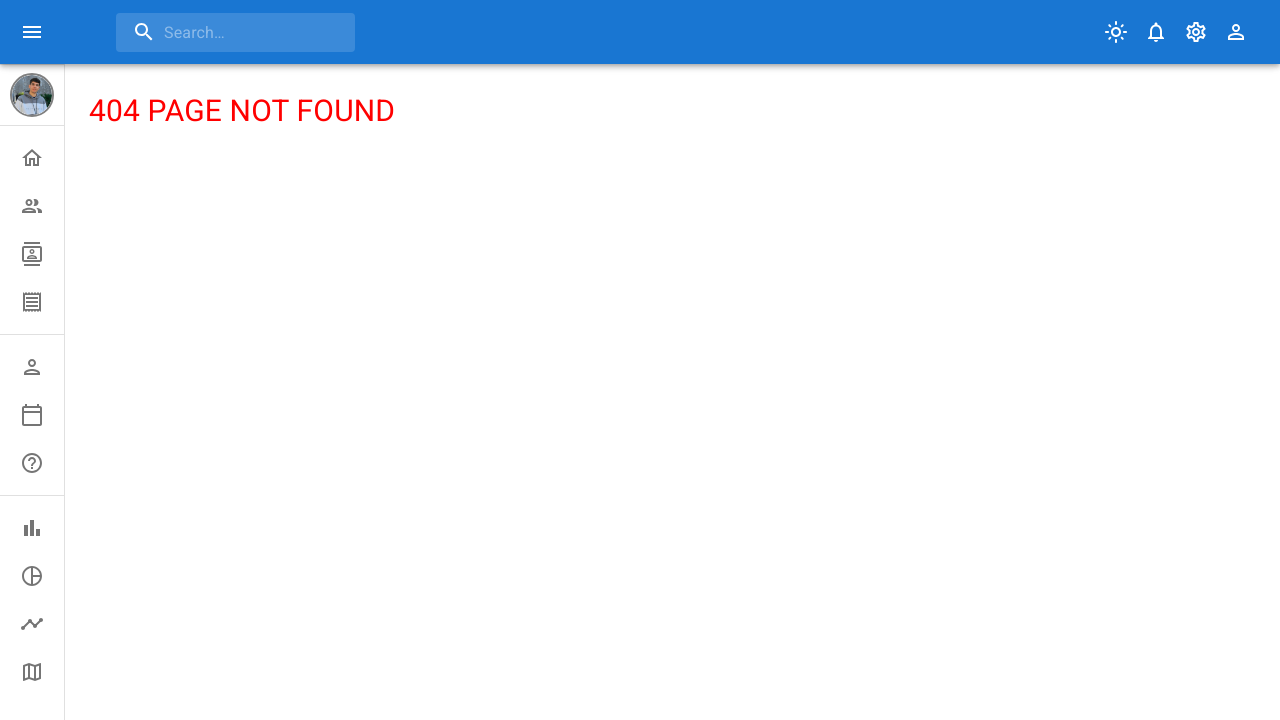
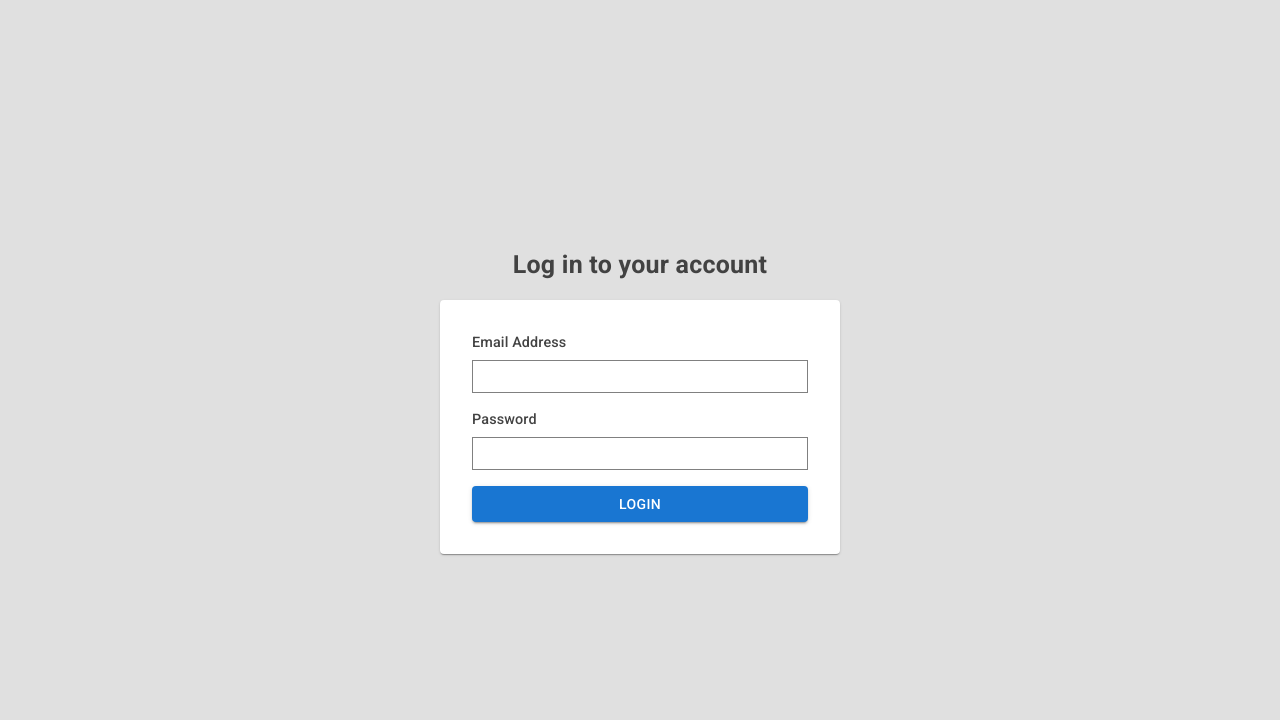
Before and after one commit to Amr-Kamall/dashboard, a React (Vite) app: page /login in a window 1280 px wide. Before the commit this address had no page. Shown: the top 720 px of the page. Built offline with nearby package versions, Linux system fonts and the light colour scheme.

Commit message:
create login func

```diff
--- a/package.json
+++ b/package.json
@@ -25,6 +25,7 @@
     "@nivo/geo": "^0.85.1",
     "@nivo/line": "^0.85.1",
     "@nivo/pie": "^0.85.1",
+    "@supabase/supabase-js": "^2.39.8",
     "react": "^18.2.0",
     "react-dom": "^18.2.0",
     "react-hook-form": "^7.51.1",
--- a/src/App.jsx
+++ b/src/App.jsx
@@ -13,6 +13,8 @@ import Form from "./pages/form/Form";
 import Invoices from "./pages/invoices/Invoices";
 import LineChart from "./pages/lineChart/LineChart";
 import PieChart from "./pages/pieChart/PieChart";
+import LoginForm from "./pages/authantication/LoginForm";
+import ProtectedRoute from "./components/ProtectedRoute";
 // import Spinner from "./components/Spinner";
 // const Dashboard = lazy(() => import("./pages/dashboard/Dashboard"));
 // const Team = lazy(() => import("./pages/team/Team"));
@@ -33,7 +35,15 @@ function App() {
     <BrowserRouter>
       {/* <Suspense fallback={<h1>loading...</h1>}> */}
       <Routes>
-        <Route path="/" element={<AppLayout />}>
+        <Route path="login" element={<LoginForm />} />
+        <Route
+          path="/"
+          element={
+            <ProtectedRoute>
+              <AppLayout />
+            </ProtectedRoute>
+          }
+        >
           <Route
             index
             element={
--- /dev/null
+++ b/src/components/ProtectedRoute.jsx
@@ -0,0 +1,48 @@
+import { useEffect, useState } from "react";
+import { getCurrentUser } from "../services/apiAuth";
+import { useNavigate } from "react-router-dom";
+import Spinner from "./Spinner";
+
+function ProtectedRoute({ children }) {
+  const [loading, setLoading] = useState(true);
+  const navigate = useNavigate();
+
+  useEffect(() => {
+    async function fetchCurrentUser() {
+      try {
+        const user = await getCurrentUser();
+        const isAuthanicated = user.role === "authenticated";
+        console.log(isAuthanicated);
+        if (!user && !isAuthanicated) {
+          // Redirect to login page if no authenticated user
+          navigate("/login");
+        } else {
+          // Set loading state to false once user data is fetched
+          setLoading(false);
+        }
+      } catch (error) {
+        console.error("Error fetching current user:", error.message);
+        // Handle error or redirect to login page
+        navigate("/login");
+      }
+    }
+
+    fetchCurrentUser();
+  }, [navigate]);
+
+  //   if (loading) {
+  //     return <Spinner />; // Display a loading indicator while fetching user data
+  //   }
+  // 1. load the authanticated user
+
+  // 2. while loading, show a spinner
+
+  //3. if there is no authanticated user, redirect to /login page
+
+  // 4. if there is a user, render the app
+
+  // If user is authenticated and loading is complete, render the app content
+  return children;
+}
+
+export default ProtectedRoute;
--- a/src/index.css
+++ b/src/index.css
@@ -52,32 +52,55 @@ html {
 }
 
 .loader {
-  width: 64px;
-  height: 64px;
+  width: 48px;
+  height: 48px;
+  border-radius: 50%;
+  display: inline-block;
   position: relative;
-  background-image: linear-gradient(#fff 16px, transparent 0),
-    linear-gradient(#ff3d00 16px, transparent 0),
-    linear-gradient(#ff3d00 16px, transparent 0),
-    linear-gradient(#fff 16px, transparent 0);
-  background-repeat: no-repeat;
-  background-size: 16px 16px;
-  background-position: left top, left bottom, right top, right bottom;
-  animation: rotate 1s linear infinite;
+  border: 3px solid;
+  border-color: #fff #fff transparent transparent;
+  box-sizing: border-box;
+  animation: rotation 1s linear infinite;
 }
-@keyframes rotate {
+.loader::after,
+.loader::before {
+  content: "";
+  box-sizing: border-box;
+  position: absolute;
+  left: 0;
+  right: 0;
+  top: 0;
+  bottom: 0;
+  margin: auto;
+  border: 3px solid;
+  border-color: transparent transparent #ff3d00 #ff3d00;
+  width: 40px;
+  height: 40px;
+  border-radius: 50%;
+  box-sizing: border-box;
+  animation: rotationBack 0.5s linear infinite;
+  transform-origin: center center;
+}
+.loader::before {
+  width: 32px;
+  height: 32px;
+  border-color: #fff #fff transparent transparent;
+  animation: rotation 1.5s linear infinite;
+}
+
+@keyframes rotation {
   0% {
-    width: 64px;
-    height: 64px;
     transform: rotate(0deg);
   }
-  50% {
-    width: 30px;
-    height: 30px;
-    transform: rotate(180deg);
-  }
   100% {
-    width: 64px;
-    height: 64px;
     transform: rotate(360deg);
   }
 }
+@keyframes rotationBack {
+  0% {
+    transform: rotate(0deg);
+  }
+  100% {
+    transform: rotate(-360deg);
+  }
+}
--- /dev/null
+++ b/src/pages/authantication/LoginForm.jsx
@@ -0,0 +1,170 @@
+import { useTheme } from "@mui/material/styles"; // Corrected import statement
+import {
+  Alert,
+  Box,
+  Button,
+  Paper,
+  Snackbar,
+  Stack,
+  Typography,
+} from "@mui/material";
+import React, { useState } from "react";
+import { useForm } from "react-hook-form";
+import { login } from "../../services/apiAuth";
+import { useNavigate } from "react-router-dom";
+
+const regEmail =
+  /^(([^<>()[\]\\.,;:\s@"]+(\.[^<>()[\]\\.,;:\s@"]+)*)|(".+"))@((\[[0-9]{1,3}\.[0-9]{1,3}\.[0-9]{1,3}\.[0-9]{1,3}])|(([a-zA-Z\-0-9]+\.)+[a-zA-Z]{2,}))$/;
+
+function LoginForm() {
+  const [loading, setLoading] = useState(false);
+  const navigate = useNavigate();
+
+  const theme = useTheme();
+  const {
+    register,
+    handleSubmit,
+    reset,
+    formState: { errors },
+  } = useForm();
+
+  //snakbar
+  const [open, setOpen] = React.useState(false);
+  const handleClick = () => {
+    setOpen(true);
+  };
+  const handleClose = (event, reason) => {
+    if (reason === "clickaway") {
+      return;
+    }
+    setOpen(false);
+  };
+
+  async function onSubmit(data) {
+    try {
+      setLoading(true);
+      await login(data); // Wait for the login operation to complete
+      setLoading(false); // Set loading state back to false on successful login
+      navigate("/"); // Navigate to the specified route (homepage)
+    } catch (error) {
+      setLoading(false); // Set loading state back to false on login error
+      console.error("provided email or password are incorrect");
+      handleClick();
+      reset();
+      // Handle the error (e.g., show an error message)
+    }
+  }
+  return (
+    <Stack
+      direction={"column"}
+      justifyContent={"center"}
+      alignItems={"center"}
+      height={"100vh"}
+      gap={2}
+      bgcolor={theme.palette.grey[300]}
+    >
+      <Typography
+        sx={{
+          fontSize: "25px",
+          fontWeight: "bold",
+          color: theme.palette.grey[800], // Use a valid key from the palette
+        }}
+      >
+        Log in to your account
+      </Typography>
+      <form onSubmit={handleSubmit(onSubmit)}>
+        <Paper
+          sx={{
+            padding: "2rem ",
+            width: 400,
+            display: "flex",
+            flexDirection: "column",
+            alignItems: "Center",
+            gap: "1rem",
+          }}
+        >
+          <Box
+            sx={{
+              display: "flex",
+              flexDirection: "column",
+              alignItems: "start",
+              width: "100%",
+              gap: 0.8,
+            }}
+          >
+            <Typography
+              sx={{
+                fontSize: "0.9rem",
+                fontWeight: 500,
+                color: theme.palette.grey[800],
+              }}
+            >
+              Email Address
+            </Typography>
+            <input
+              style={{
+                width: "100%",
+                padding: "8px 10px",
+                outline: "none",
+                background: "transparent",
+                border: "1px solid grey",
+              }}
+              {...register("email", { required: true })}
+            />
+            {errors.email && <span>This field is required</span>}
+          </Box>
+          <Box
+            sx={{
+              display: "flex",
+              flexDirection: "column",
+              alignItems: "start",
+              width: "100%",
+              gap: 0.8,
+            }}
+          >
+            <Typography
+              sx={{
+                fontSize: "0.9rem",
+                fontWeight: 500,
+                color: theme.palette.grey[800],
+              }}
+            >
+              Password
+            </Typography>
+            <input
+              style={{
+                width: "100%",
+                padding: "8px 10px",
+                outline: "none",
+                background: "transparent",
+                border: "1px solid grey",
+              }}
+              {...register("password", { required: true })}
+            />
+            {errors.password && <span>This field is required</span>}
+          </Box>
+          <Button type="submit" fullWidth variant="contained">
+            {loading ? "loading...." : "login"}
+          </Button>
+        </Paper>
+        <Snackbar
+          anchorOrigin={{ vertical: "top", horizontal: "right" }}
+          open={open}
+          autoHideDuration={2000}
+          onClose={handleClose}
+        >
+          <Alert
+            onClose={handleClose}
+            severity="error"
+            variant="filled"
+            sx={{ width: "100%", color: "#fff" }}
+          >
+            provided email or password are incoreect
+          </Alert>
+        </Snackbar>
+      </form>
+    </Stack>
+  );
+}
+
+export default LoginForm;
--- a/src/pages/form/Form.jsx
+++ b/src/pages/form/Form.jsx
@@ -119,14 +119,7 @@ function Form() {
         })}
         helperText={errors.phone ? "Please Provide a Valid Phone Number" : ""}
       />
-      <TextField
-        label="Address 1"
-        variant="filled"
-        // {...register("address", {
-        //   required: true,
-        // })}
-        // helperText={errors.address ? "Please Provide a Valid address" : ""}
-      />
+      <TextField label="Address 1" variant="filled" />
       <TextField label="Address 2" variant="filled" />
 
       {/* menu */}
--- a/src/pages/lineChart/LineChart.jsx
+++ b/src/pages/lineChart/LineChart.jsx
@@ -2,7 +2,7 @@ import React from "react";
 import { Box } from "@mui/material";
 import Line from "./Line.jsx";
 
-function LineChart() {
+function LineChart({ isDashboard }) {
   return (
     <Box sx={{ height: "75vh", width: "95%" }}>
       <Line />
--- /dev/null
+++ b/src/services/apiAuth.js
@@ -0,0 +1,25 @@
+import { useNavigate } from "react-router-dom";
+import supabase from "./supabase";
+export async function login({ email, password }) {
+  let { data, error } = await supabase.auth.signInWithPassword({
+    email,
+    password,
+  });
+  if (error) {
+    throw new Error(error.message);
+  }
+  console.log(data);
+  return data;
+}
+
+//autorization
+export async function getCurrentUser() {
+  const { data: session } = await supabase.auth.getSession();
+  if (!session.session) return null;
+  const { data, error } = await supabase.auth.getUser();
+  console.log(data);
+  if (error) {
+    throw new Error(error.message);
+  }
+  return data?.user;
+}
--- /dev/null
+++ b/src/services/supabase.js
@@ -0,0 +1,7 @@
+import { createClient } from "@supabase/supabase-js";
+
+const supabaseUrl = "https://hequyjegqtyrbefsewgz.supabase.co";
+const supabaseKey =
+  "eyJhbGciOiJIUzI1NiIsInR5cCI6IkpXVCJ9.eyJpc3MiOiJzdXBhYmFzZSIsInJlZiI6ImhlcXV5amVncXR5cmJlZnNld2d6Iiwicm9sZSI6ImFub24iLCJpYXQiOjE3MTEwNjQ5NzksImV4cCI6MjAyNjY0MDk3OX0.J1Vq9-nF5HWmuBzn--dvz6QZj2NG7i7R_VGSpebwFaI";
+const supabase = createClient(supabaseUrl, supabaseKey);
+export default supabase;
```
Also changed, not shown: src/pages/lineChart/Line.jsx (+32 -3 lines), 1 other file (tests, documents, lock files or other folders).
